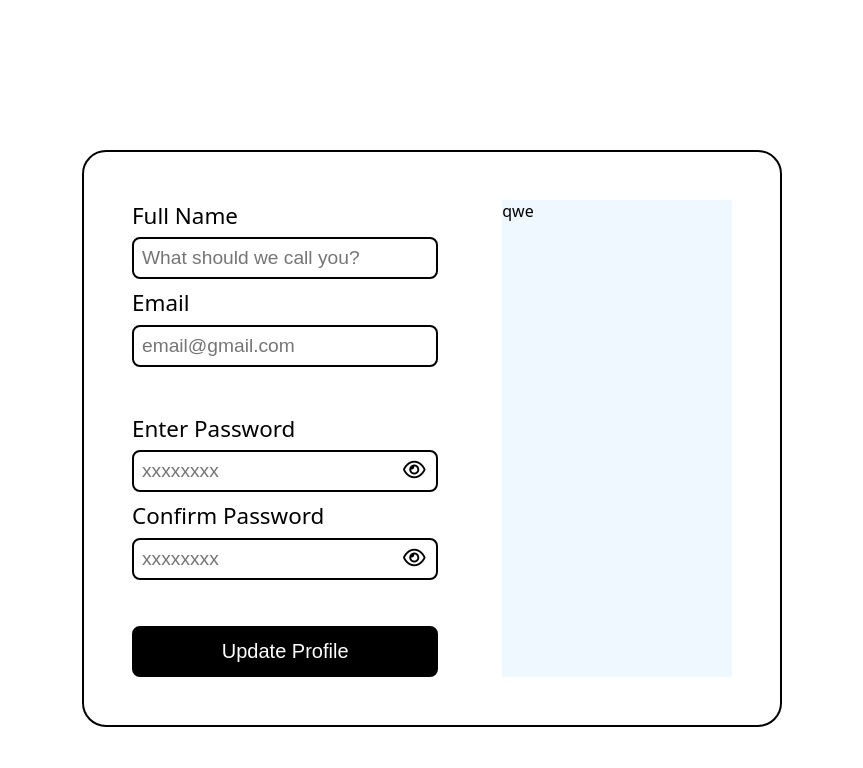
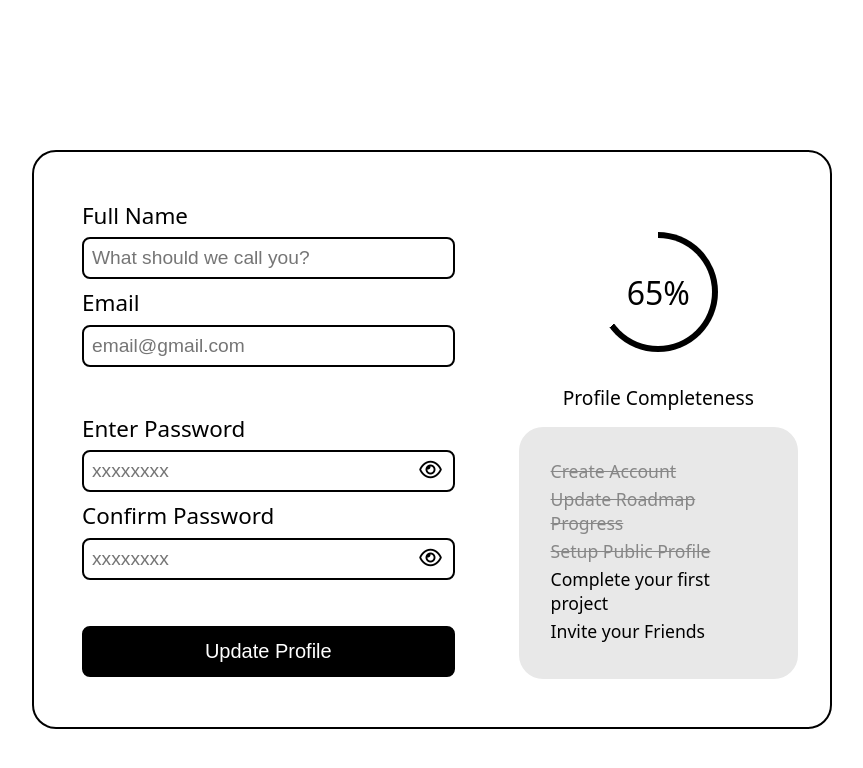
Before and after one commit to talucre/roadmapsh, a plain HTML site: page formUI/index.html in a window 1280 px wide. Shown: the whole page, without its empty margins (208-1071 px from the left). Drawn offline with Linux system fonts and the light colour scheme.

Commit message:
second part of form UI

```diff
--- a/formUI/index.html
+++ b/formUI/index.html
@@ -69,7 +69,19 @@
           </div>
           <input type="submit" value="Update Profile" />
         </form>
-        <div class="profile-progress">qwe</div>
+        <div class="profile-progress">
+          <div class="progress-bar" style="--progress: 65">
+            <span class="progress">65%</span>
+          </div>
+          <h4>Profile Completeness</h4>
+          <ul class="profile-completeness">
+            <li class="completeness-item done">Create Account</li>
+            <li class="completeness-item done">Update Roadmap Progress</li>
+            <li class="completeness-item done">Setup Public Profile</li>
+            <li class="completeness-item">Complete your first project</li>
+            <li class="completeness-item">Invite your Friends</li>
+          </ul>
+        </div>
       </div>
     </main>
 
--- a/formUI/style.css
+++ b/formUI/style.css
@@ -21,7 +21,7 @@ img {
 
 .container {
   width: 100%;
-  max-width: 700px;
+  max-width: 800px;
 
   margin: 150px auto;
 }
@@ -31,7 +31,7 @@ img {
   justify-content: space-between;
   gap: 4rem;
   width: 100%;
-  padding: 3rem;
+  padding: 3rem 2rem 3rem 3rem;
   border: 2px solid #000;
   border-radius: 1.5rem;
 }
@@ -135,5 +135,64 @@ img {
 
 .profile-progress {
   flex: 3;
-  background-color: aliceblue;
+  display: flex;
+  flex-direction: column;
+  align-items: center;
+
+  .progress-bar {
+    display: flex;
+    justify-content: center;
+    align-items: center;
+    color: #000;
+    font-size: 2rem;
+    width: 7.5rem;
+    height: 7.5rem;
+    border-radius: 50%;
+    margin: 2rem 0;
+    position: relative;
+    --deg: calc((var(--progress) * 360deg) / 100);
+
+    background: conic-gradient(#000, #000 var(--deg), #fff var(--deg), #fff);
+
+    .progress {
+      z-index: 1;
+    }
+
+    &::before {
+      content: "";
+      width: 6.75rem;
+      height: 6.75rem;
+      border-radius: 50%;
+      background-color: #fff;
+      position: absolute;
+      top: 50%;
+      left: 50%;
+      transform: translateX(-50%) translateY(-50%);
+    }
+  }
+
+  h4 {
+    font-size: 1.2rem;
+    font-weight: 500;
+    margin-bottom: 1rem;
+  }
+
+  .profile-completeness {
+    flex: 1;
+    padding: 2rem;
+    background-color: #e8e8e8;
+    border-radius: 1.5rem;
+    list-style: none;
+
+    li {
+      font-size: 1.1rem;
+      font-weight: 400;
+      padding-bottom: 0.25rem;
+
+      &.done {
+        color: #878787;
+        text-decoration: line-through;
+      }
+    }
+  }
 }
--- a/testimonialCards/style.css
+++ b/testimonialCards/style.css
@@ -253,6 +253,10 @@ img {
 }
 
 @media (width < 540px) {
+  .reviews-container {
+    padding: 0 1rem;
+  }
+
   .block {
     .images-slider {
       .images {
```
